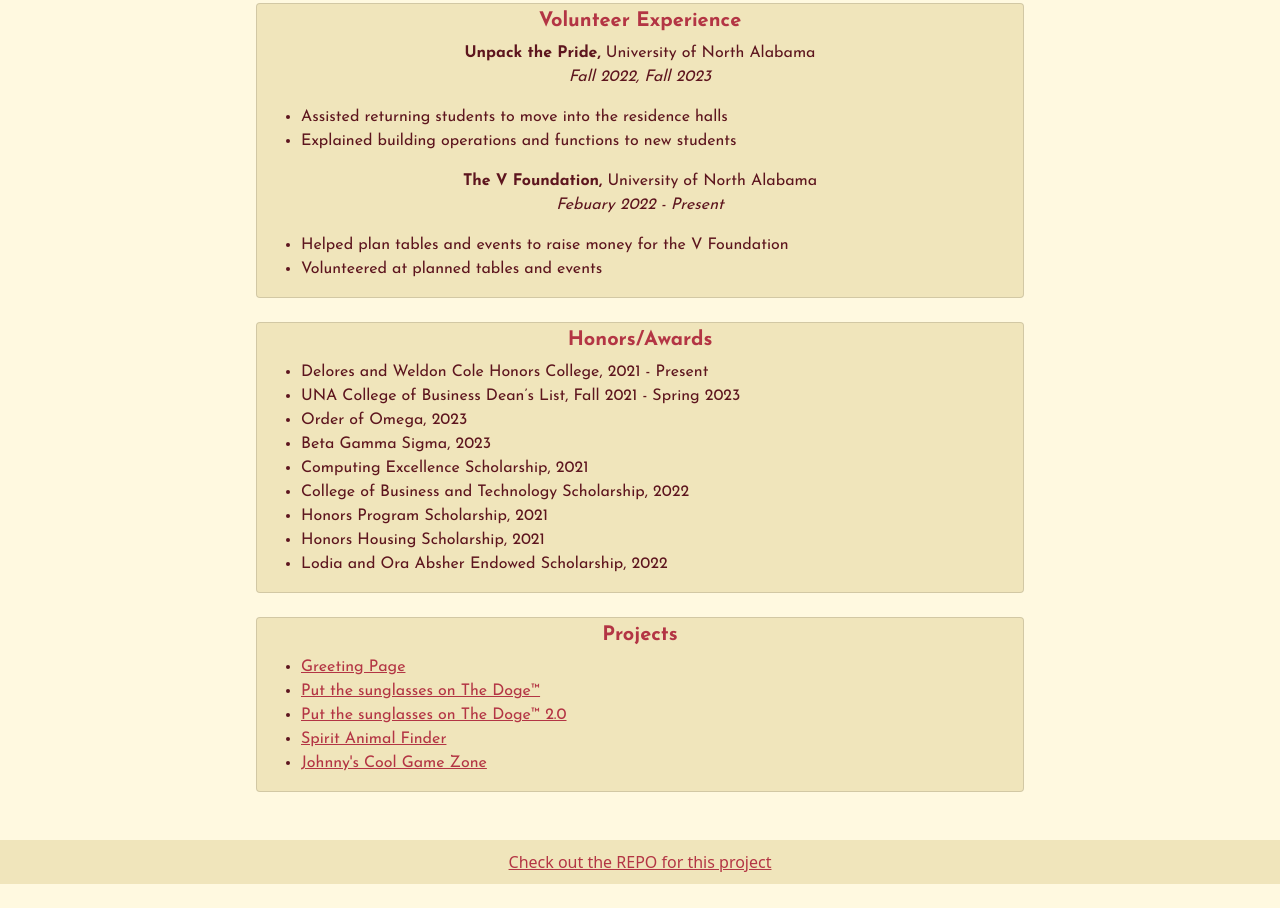
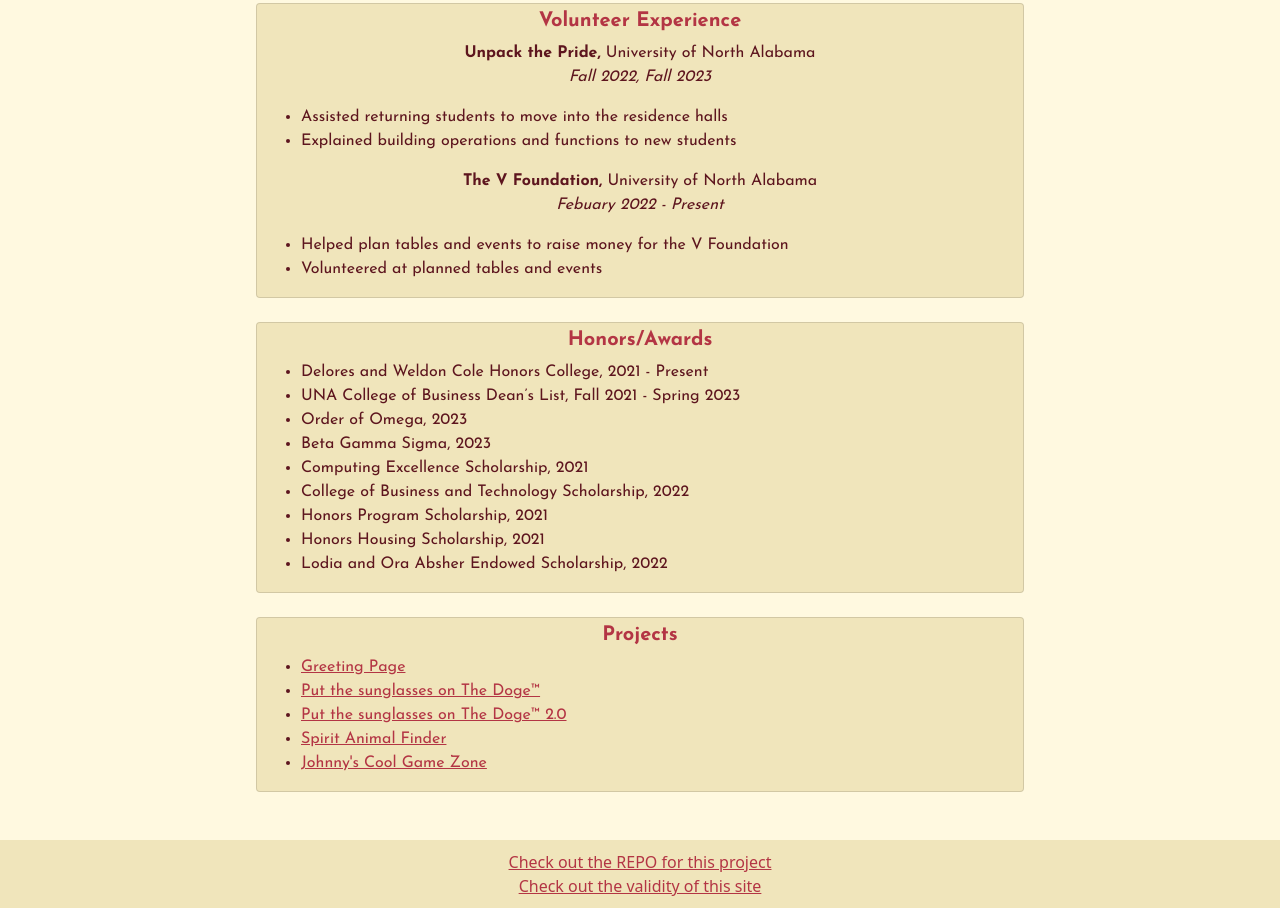
Before and after one commit to JohnnyCaringi/Online-Portfolio, a plain HTML site: page index.html in a window 1280 px wide. Shown: the part 1351-2259 px from the top of the page. Before the commit the page ends 2235 px from the top, so only its background shows below. Drawn offline with nearby package versions, Linux system fonts and the light colour scheme.

Commit message:
Add files via upload

```diff
--- a/index.html
+++ b/index.html
@@ -159,6 +159,8 @@
 
         <footer>
             <a href="https://github.com/JohnnyCaringi/Online-Portfolio" target="_blank">Check out the REPO for this project</a>
+            <br>
+            <a href="https://validator.w3.org/nu/?showsource=yes&doc=https%3A%2F%2Fjohnnycaringi.github.io%2FOnline-Portfolio%2F#l65c16" target="_blank">Check out the validity of this site</a>
         </footer>
 
         <script src='https://cdnjs.cloudflare.com/ajax/libs/jquery/3.7.1/jquery.min.js'></script>
```
